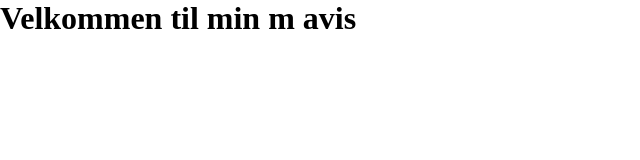
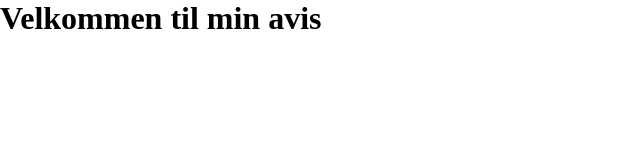
Before and after one commit to marengjertsenn/MinAvis, a plain HTML site: page index.html in a window 1280 px wide. Shown: the full height of the page, 0-640 px from the left. Drawn offline with Linux system fonts and the light colour scheme.

Commit message:
Update index.html

```diff
--- a/index.html
+++ b/index.html
@@ -11,7 +11,7 @@
 <body>
     <header></header>
     <main>
-        <h1>Velkommen til min m avis</h1>
+        <h1>Velkommen til min avis</h1>
 
     </main>
     <footer></footer>
```
